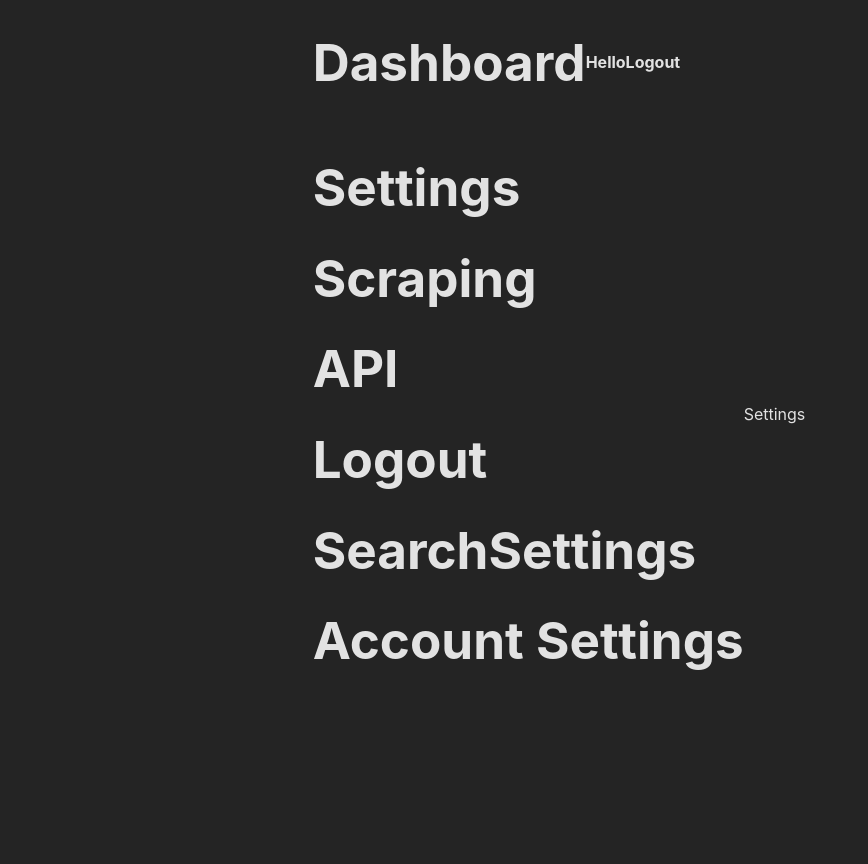
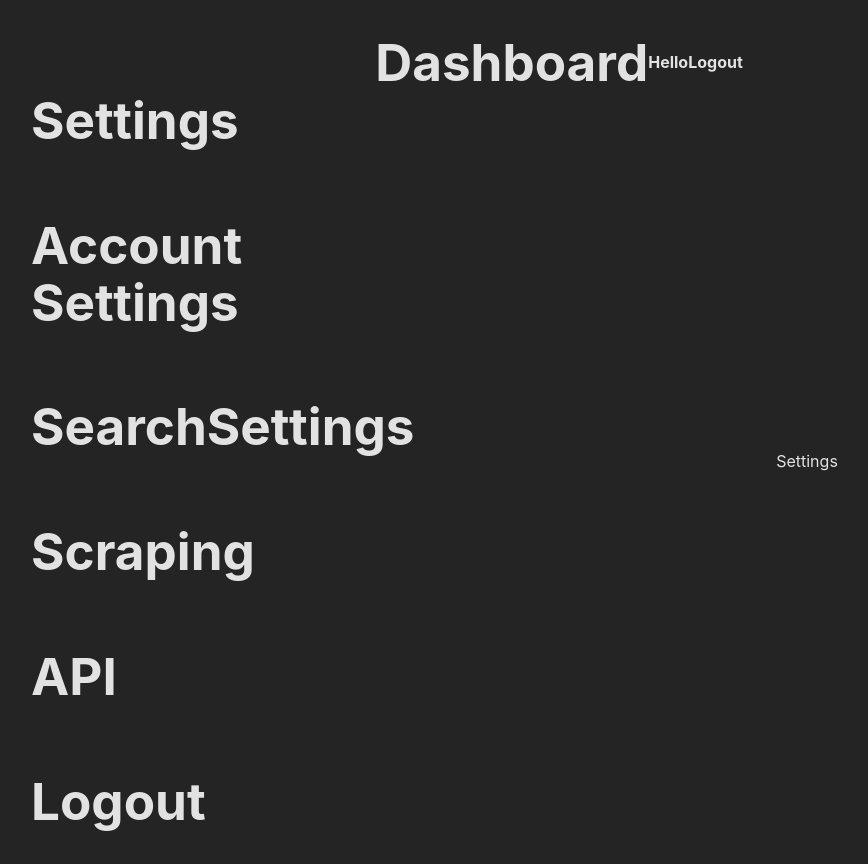
Before and after one commit to Jfreyer99/youtube-searchpage, a React (Vite) app: page /Dashboard in a window 1280 px wide. Shown: the whole page, without its empty margins (81-949 px from the left). Before the commit the page ends 800 px from the top, so only its background shows below. Built offline with nearby package versions, Linux system fonts and the light colour scheme; no server answers.

Commit message:
basic css layout for dashboard

```diff
--- a/src/components/Dashboard.tsx
+++ b/src/components/Dashboard.tsx
@@ -25,11 +25,11 @@ const Dashboard:FC = () => {
     ({
     list :
     [{"name": "Settings", "component": <Settings></Settings>},
+    {"name": "Account Settings", "component": <Account></Account>},
+    {"name": "SearchSettings", "component": <SearchSettings></SearchSettings>},
     {"name": "Scraping", "component": <Scraping></Scraping>},
     {"name": "API", "component": <API></API>},
     {"name": "Logout", "component": <Logout></Logout>},
-    {"name": "SearchSettings", "component": <SearchSettings></SearchSettings>},
-    {"name": "Account Settings", "component": <Account></Account>},
     ]});
 
     const[currentComponent, setCurrentComponent] = useState<DashboardComponent>({ name: "Settings", component: <Settings></Settings> });
--- a/src/components/DashboardContent.tsx
+++ b/src/components/DashboardContent.tsx
@@ -1,5 +1,8 @@
 import { FC } from "react"
+
 import DashboardComponent from "../types/DashboardComponent.d"
+
+import style from "./dashboardContent.module.css"
 
 interface DashboardContentProps {
     currentComponent: DashboardComponent
@@ -8,9 +11,9 @@ interface DashboardContentProps {
 const DashboardContent:FC<DashboardContentProps> = (props) => {
 
     return(
-        <>
+        <div id={style.dashboardContent}>
             {props.currentComponent.component}
-        </>
+        </div>
         )
 }
 
--- a/src/components/DashboardList.tsx
+++ b/src/components/DashboardList.tsx
@@ -2,6 +2,8 @@ import { FC, useEffect } from "react"
 import DashBoardComponentList from "../types/DashboardComponentsList.d"
 import DashboardComponent from "../types/DashboardComponent.d"
 import DashboardListItem from "./DashboardListItem"
+
+import style from './dashboardList.module.css'
 
 interface DashboardListProps {
     components: DashBoardComponentList,
@@ -12,7 +14,7 @@ const DashboardList:FC<DashboardListProps> = (props) => {
 
     const handleContentChange = (e : React.MouseEvent, elementName: string) => {
         let ele : JSX.Element;
-        for(const element of props.components["list"]){
+        for(let element of props.components["list"]){
             if(element.name === elementName){
                 ele = element.component
                 props.setComponent({"name": elementName, "component": ele})
@@ -22,7 +24,7 @@ const DashboardList:FC<DashboardListProps> = (props) => {
     }
 
     return(
-    <div>
+    <div id={style.dashboardList}>
     {props.components["list"].map((ele, index) => <DashboardListItem handleClick={handleContentChange} key={index} itemName={ele.name}></DashboardListItem> )}
     </div>)
 }
--- a/src/components/dashboard.module.css
+++ b/src/components/dashboard.module.css
@@ -2,6 +2,7 @@
     display: flex;
     flex-direction: row;
     align-items: center;
+    justify-content: center;
 }
 
 .heading{
@@ -12,4 +13,6 @@
     display: flex;
     flex-direction: row;
     align-items: center;
+    width: 100vw;
+    height: 80vh;
 }
--- /dev/null
+++ b/src/components/dashboardContent.module.css
@@ -0,0 +1,8 @@
+#dashboardContent{
+    display: flex;
+    width: 100%;
+    height: 100%;
+    justify-content: center;
+    align-items: center;
+    margin-top: 2em;
+}
--- /dev/null
+++ b/src/components/dashboardList.module.css
@@ -0,0 +1,9 @@
+#dashboardList{
+    margin-top: 2em;
+    padding-left: 7em;
+    display: flex;
+    flex-direction: column;
+    min-width: 30vw;
+    justify-content: start;
+    align-items: start;
+}
```
